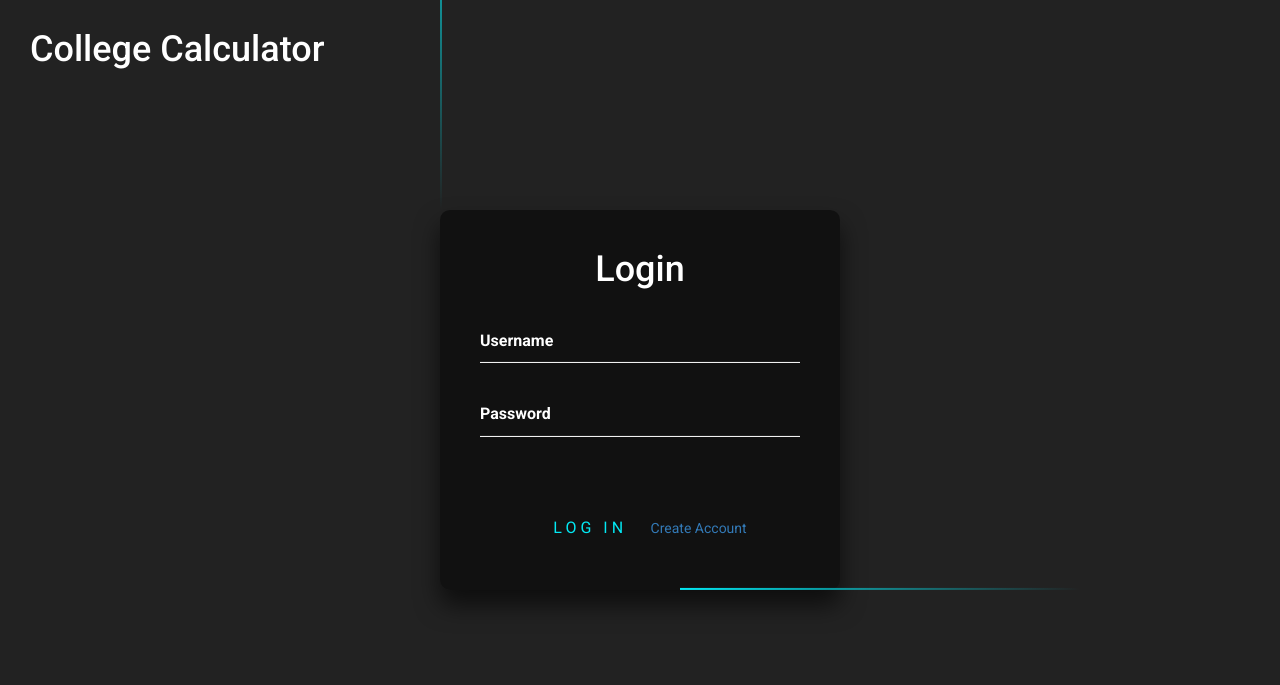
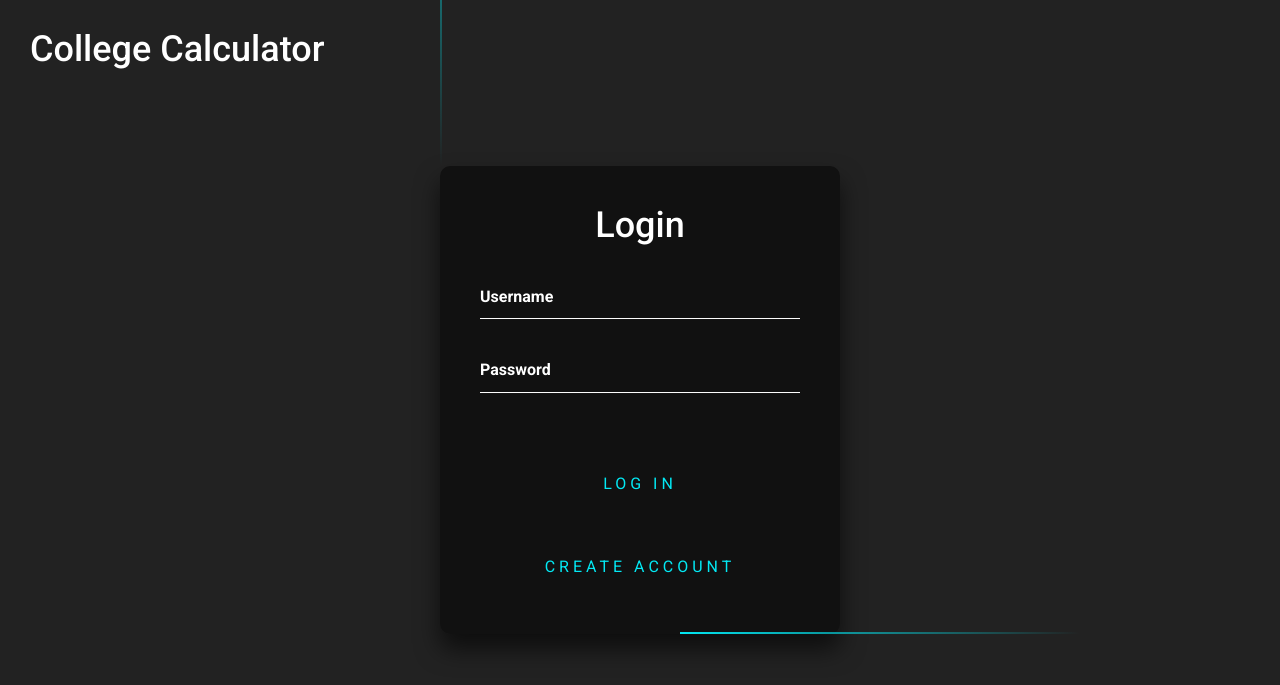
Before and after one commit to michaelpri10/collegecalculator, a Flask app: page /cse30246/collegecalculator/login in a window 1280 px wide. Shown: the top 685 px of the page. Run offline with Flask 2, Linux system fonts and the light colour scheme; some libraries are stand-ins or nearby versions.

Commit message:
Update login.css

```diff
--- a/static/css/login.css
+++ b/static/css/login.css
@@ -77,7 +77,7 @@ body {
   font-size: 12px;
 }
 
-.login-box button {
+.login-box button, .secondary {
   position: relative;
   display: inline-block;
   padding: 10px 20px;
@@ -93,7 +93,7 @@ body {
   border: none;
 }
 
-.login-box button:hover {
+.login-box button:hover, .secondary:hover{
   background: #03e9f4;
   color: #fff;
   border-radius: 5px;
```
